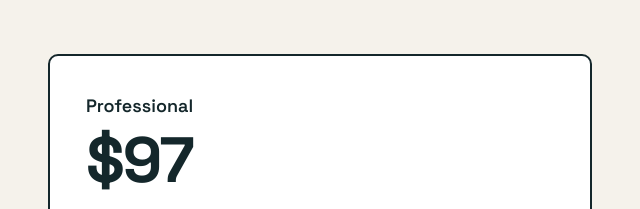
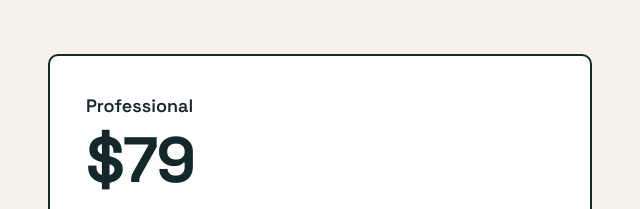
Before and after one commit to petevDSI/Trade-Toolbox-HQ, a plain HTML site: page index.html in a window 1280 px wide. Shown: the part 3620-3829 px from the top of the page, 616-1256 px from the left. Drawn offline with Linux system fonts and the light colour scheme.

Commit message:
Launch price $79
Co-Authored-By: Claude Sonnet 5.5 <noreply@anthropic.com>
Claude-Session: https://claude.ai/code/session_01RmpUkHJ8Vj5JZAP6dtpgA5

```diff
--- a/index.html
+++ b/index.html
@@ -174,7 +174,7 @@ Trade Toolbox HQ
 </div>
 <div style="flex: 1 1 380px; min-width: 0; background: #FFFFFF; border: 2px solid #14272B; border-radius: 10px; padding: 36px; box-sizing: border-box">
 <div style="font-family: 'Space Grotesk', sans-serif; font-weight: 600; font-size: 18px; margin-bottom: 8px">Professional</div>
-<div style="font-family: 'Space Grotesk', sans-serif; font-weight: 700; font-size: 64px; line-height: 1; letter-spacing: -0.03em; margin-bottom: 20px">$97</div>
+<div style="font-family: 'Space Grotesk', sans-serif; font-weight: 700; font-size: 64px; line-height: 1; letter-spacing: -0.03em; margin-bottom: 20px">$79</div>
 <div style="display: flex; flex-direction: column; gap: 10px; margin-bottom: 28px; color: #3E4D4A">
 <div>197 task codes (editable draft estimates)</div>
 <div>Parts markup matrix and quote builder</div>
```
